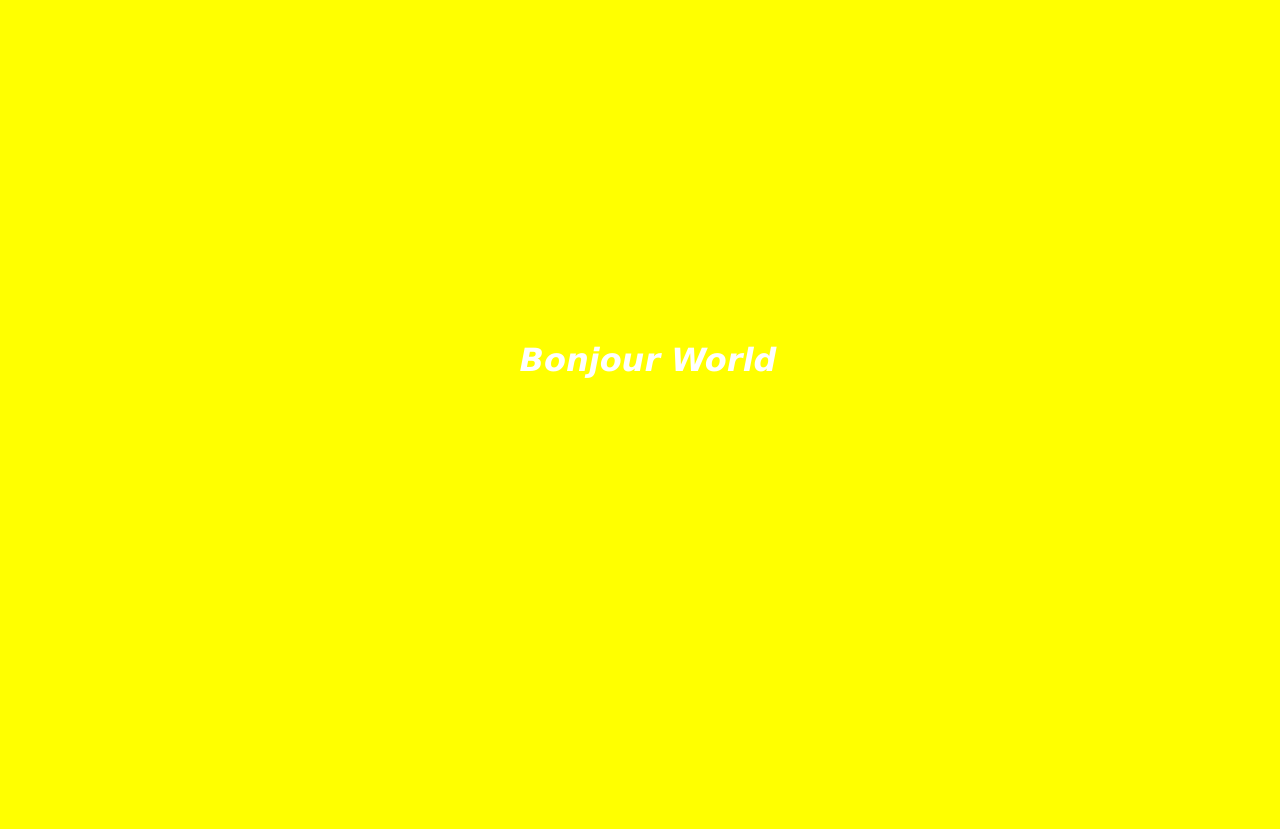
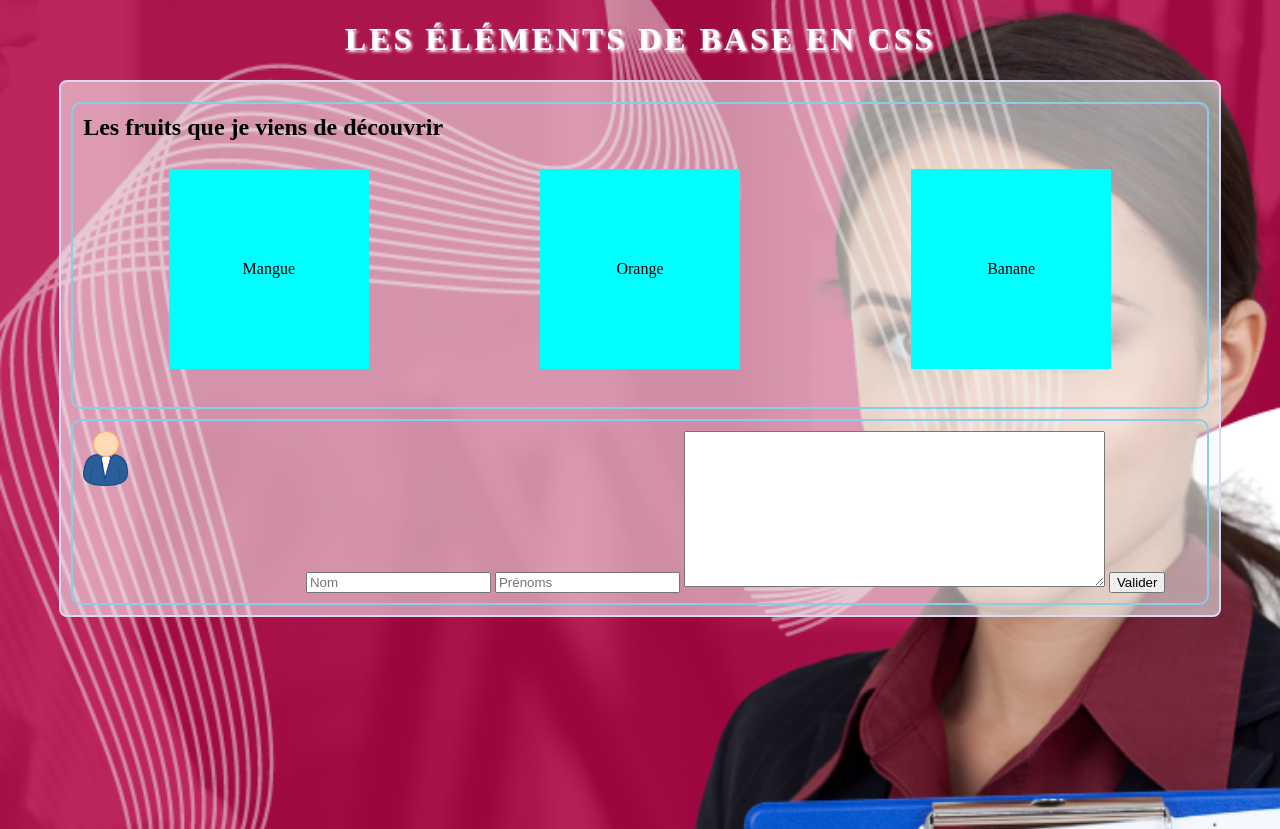
Before and after one commit to mickeokonor/Dossier-Atta, a plain HTML site: page index.html in a window 1280 px wide. Before the commit the page ends 800 px from the top, so only its background shows below. Drawn offline with Linux system fonts and the light colour scheme.

```diff
--- /dev/null
+++ b/assets/fonts/style.css
@@ -0,0 +1,75 @@
+
+body{
+background: url(../images/fonds.png) center/cover; min-height: 100vh;
+
+}
+
+
+h1{
+text-align: center;
+text-transform: uppercase;
+font-size: 2.5 rem;
+letter-spacing: 3px;
+font-weight: bold;
+text-shadow: 2px 2px 3px rgb(255, 255, 255);
+color:rgb(255, 255, 255);
+
+}
+
+main{
+min-height: 500px;
+width: 90%;
+background-color: rgba(246, 248, 247, 0.555);
+border: 2px solid rgb(218, 218, 247);
+border-radius: 8px 8px 8px 8px;
+margin: 0 auto;
+padding: 10px;
+}
+
+.flexbox, .grid{
+
+    border: 2px solid skyblue;
+    border-radius: 10px;
+    margin-top: 10px;
+    padding: 10px;
+
+}
+
+h2{
+
+    margin: 0;
+}
+
+.flexbox ul
+{
+
+display:flex;
+justify-content: space-around;
+padding: 0;
+
+
+}
+.flexbox li{
+
+    list-style: none;
+    background: aqua;
+    height: 200px;
+    width: 200px;
+    display: flex;
+    margin: 12px;
+    justify-content: center;
+
+    align-items: center;
+}
+
+
+.grid-container{
+
+    display: grid;
+    grid-template-columns: 20% 80%;
+
+}
+.grid img{
+
+    width: 20%;
+}
--- a/index.html
+++ b/index.html
@@ -3,23 +3,48 @@
 <head>
 <meta http-equiv="Content-Type" content="text/html; charset=utf-8" />
 <title>Document sans nom</title>
- <style>
- body{background-color:#FF0;
- color:#FFF;
- size:12px;
- }
- h1{position:absolute;
 
- font-family:Verdana, Geneva, sans-serif;
- text-align:center;
- top:40%;
- width:100%;
- }
- </style>
+
+<link rel="stylesheet" href="assets/fonts/style.css">
 </head>
 
 <body>
 
-<h1><i>Bonjour World</i></h1>
+ <header>
+
+<h1>Les éléments de base en CSS</h1>
+</header>
+
+<main>
+ <div class="flexbox">
+  <h2>Les fruits que je viens de découvrir</h2>
+<ul>
+    <li>Mangue</li>
+    <li>Orange</li>
+    <li>Banane</li>
+</ul>
+ </div>
+
+<div class="grid">
+
+ <div class="grid-container">
+<img src="./assets/images/user.png" alt="User form"><form action="">
+
+    <input type="text" name="nom" id="nom" placeholder="Nom">
+    <input type="text" name="prenom" id="prenom" placeholder="Prénoms">
+    <textarea name="message" id="message" cols="50" rows="10"></textarea>
+    <input type="submit" value="Valider" name="Valider">
+
+    </form>
+
+
+
+ </div>
+
+
+</div>
+
+</main>
+
 </body>
 </html>
```
Also changed, not shown: assets/images/fonds.png (added), assets/images/log.txt (added), assets/images/user.png (added), 1 other file.
